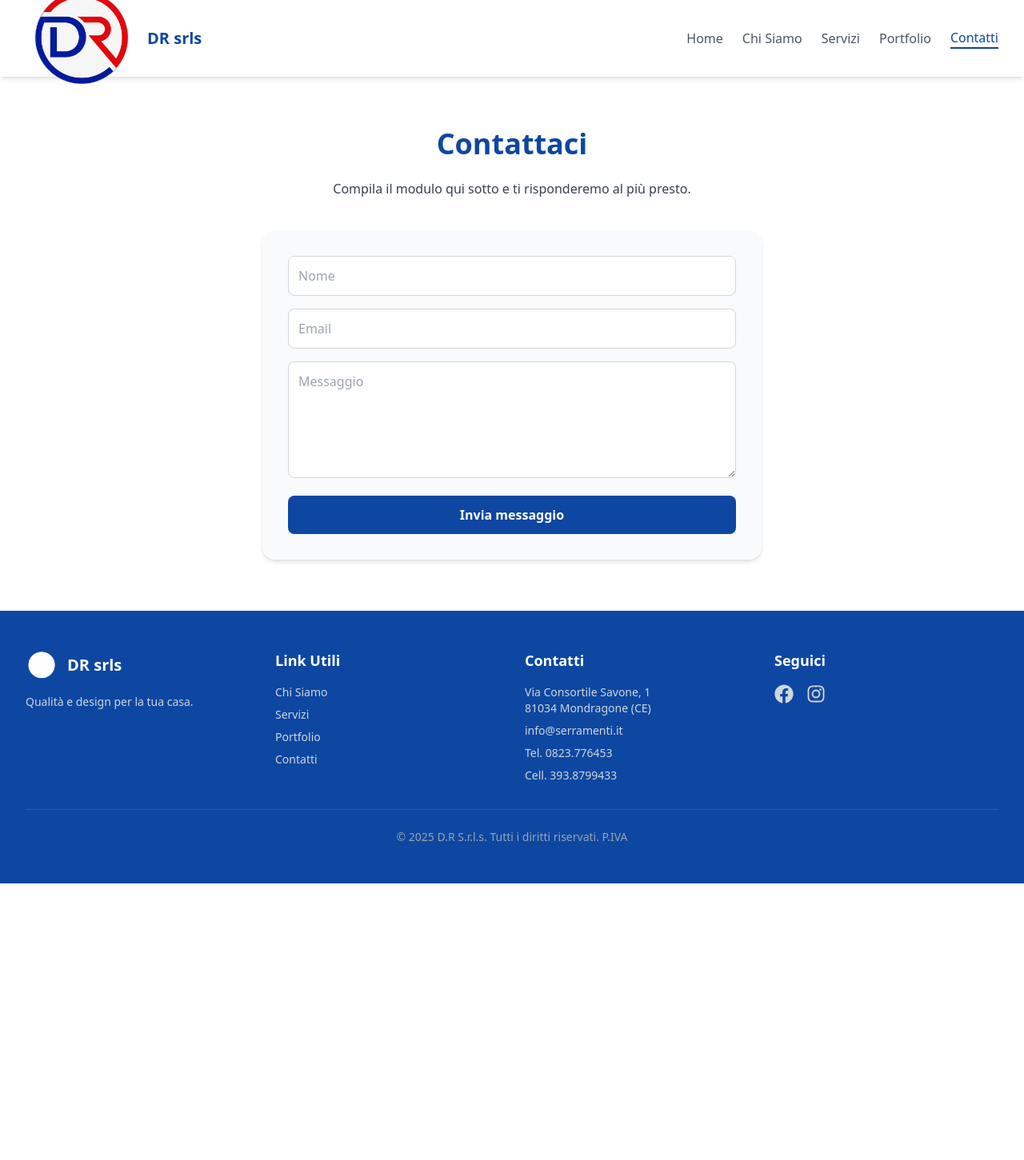
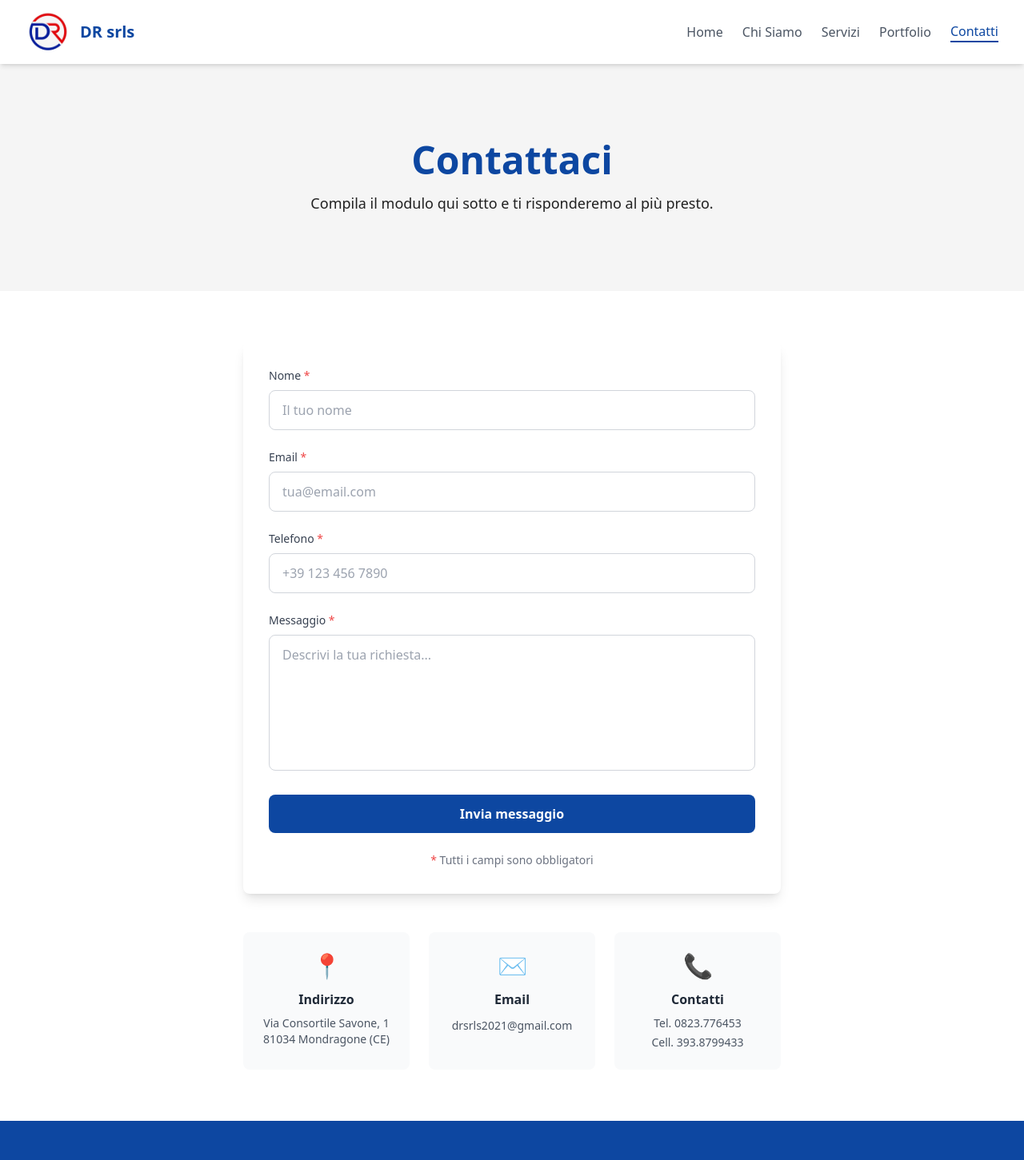
Before and after one commit to drsrls2021-creator/dr-sito, a Next.js app in the folder frontend/: page /contatti in a window 1280 px wide. Shown: the top 1451 px of the page at 80% size. Before the commit the page ends 1105 px from the top, so only its background shows below. Built offline with nearby package versions, Linux system fonts and the light colour scheme.

Commit message:
Aggiornato ChiSiamoPage, fix logo e rimosso sezione Dicono di Noi

```diff
--- a/frontend/app/api/contatti/route.js
+++ b/frontend/app/api/contatti/route.js
@@ -2,22 +2,113 @@ import { NextResponse } from "next/server";
 
 export async function POST(request) {
   try {
-    const { name, email, message } = await request.json();
+    const { name, email, phone, message } = await request.json();
 
-    if (!name || !email || !message) {
-      return NextResponse.json({ error: "Tutti i campi sono obbligatori." }, { status: 400 });
+    // Validazione campi obbligatori
+    if (!name || !email || !phone || !message) {
+      return NextResponse.json(
+        { error: "Tutti i campi sono obbligatori." },
+        { status: 400 }
+      );
     }
 
+    // Validazione email
+    const emailRegex = /^[^\s@]+@[^\s@]+\.[^\s@]+$/;
+    if (!emailRegex.test(email)) {
+      return NextResponse.json(
+        { error: "Email non valida." },
+        { status: 400 }
+      );
+    }
+
+    // Validazione telefono (almeno 8 caratteri numerici)
+    const phoneRegex = /^[0-9\s\+\-\(\)]{8,}$/;
+    if (!phoneRegex.test(phone)) {
+      return NextResponse.json(
+        { error: "Numero di telefono non valido." },
+        { status: 400 }
+      );
+    }
+
+    // Validazione lunghezza messaggio
+    if (message.length < 10) {
+      return NextResponse.json(
+        { error: "Il messaggio deve essere almeno di 10 caratteri." },
+        { status: 400 }
+      );
+    }
+
+    // Log dei dati ricevuti (in produzione andrà su Vercel logs o Render logs)
     console.log("📩 Nuovo messaggio di contatto:");
     console.log("Nome:", name);
     console.log("Email:", email);
+    console.log("Telefono:", phone);
     console.log("Messaggio:", message);
+    console.log("Data:", new Date().toISOString());
 
-    // 🔧 Qui in futuro potrai integrare un vero servizio email (Nodemailer, Resend, SendGrid, ecc.)
+    // 🔧 TODO: Qui in futuro potrai integrare un vero servizio email
+    // Esempio con Resend (3000 email/mese gratis):
+    /*
+    const resendResponse = await fetch('https://api.resend.com/emails', {
+      method: 'POST',
+      headers: {
+        'Authorization': `Bearer ${process.env.RESEND_API_KEY}`,
+        'Content-Type': 'application/json'
+      },
+      body: JSON.stringify({
+        from: 'noreply@dr-srls.com',
+        to: 'drsrls2021@gmail.com',
+        subject: `🔔 Nuovo contatto da ${name}`,
+        html: `
+          <div style="font-family: Arial, sans-serif; max-width: 600px; margin: 0 auto;">
+            <h2 style="color: #1e40af; border-bottom: 3px solid #1e40af; padding-bottom: 10px;">
+              Nuovo messaggio dal sito DR srls
+            </h2>
+            <table style="width: 100%; margin-top: 20px;">
+              <tr style="background-color: #f3f4f6;">
+                <td style="padding: 10px; font-weight: bold;">Nome:</td>
+                <td style="padding: 10px;">${name}</td>
+              </tr>
+              <tr>
+                <td style="padding: 10px; font-weight: bold;">Email:</td>
+                <td style="padding: 10px;"><a href="mailto:${email}">${email}</a></td>
+              </tr>
+              <tr style="background-color: #f3f4f6;">
+                <td style="padding: 10px; font-weight: bold;">Telefono:</td>
+                <td style="padding: 10px;"><a href="tel:${phone}">${phone}</a></td>
+              </tr>
+            </table>
+            <div style="margin-top: 20px; padding: 15px; background-color: #f9fafb; border-left: 4px solid #1e40af;">
+              <p style="font-weight: bold; margin-bottom: 10px;">Messaggio:</p>
+              <p style="line-height: 1.6;">${message}</p>
+            </div>
+            <hr style="margin: 30px 0; border: none; border-top: 1px solid #e5e7eb;">
+            <p style="color: #6b7280; font-size: 12px; text-align: center;">
+              Ricevuto il ${new Date().toLocaleString('it-IT', {
+                dateStyle: 'full',
+                timeStyle: 'short'
+              })}
+            </p>
+          </div>
+        `
+      })
+    });
 
-    return NextResponse.json({ message: "Messaggio inviato con successo!" }, { status: 200 });
+    if (!resendResponse.ok) {
+      throw new Error('Errore invio email');
+    }
+    */
+
+    return NextResponse.json(
+      { message: "Messaggio inviato con successo!" },
+      { status: 200 }
+    );
+
   } catch (error) {
-    console.error("Errore API Contatti:", error);
-    return NextResponse.json({ error: "Errore interno del server." }, { status: 500 });
+    console.error("❌ Errore API Contatti:", error);
+    return NextResponse.json(
+      { error: "Errore interno del server." },
+      { status: 500 }
+    );
   }
 }
--- a/frontend/app/chi-siamo/page.jsx
+++ b/frontend/app/chi-siamo/page.jsx
@@ -2,10 +2,10 @@ import Image from 'next/image';
 import PageHeader from "../../components/shared/PageHeader";
 import Container from "../../components/ui/Container";
 
-// Aggiungiamo metadata specifici per la SEO di questa pagina
+// ✅ Metadata aggiornati per SEO
 export const metadata = {
-  title: 'Chi Siamo',
-  description: 'Scopri la storia di DR srls, un\'azienda nata dalla passione trentennale di Antonio Diomaiuto per i serramenti di qualità a Caserta e in Campania.',
+  title: 'Chi Siamo | DR srls Serramenti in Italia e all’Estero',
+  description: 'Scopri la storia di DR srls, azienda italiana con esperienza trentennale nei serramenti di qualità, attiva in tutta Italia e all’estero.',
 };
 
 const ChiSiamoPage = () => {
@@ -20,7 +20,7 @@ const ChiSiamoPage = () => {
         <Container>
           <div className="max-w-4xl mx-auto space-y-12">
 
-            {/* Titolo principale del contenuto, ora è un H2 */}
+            {/* Titolo principale */}
             <h2 className="text-3xl md:text-4xl font-bold text-primary text-center">
               DR srls: Un'Esperienza Trentennale nata dal sogno di Antonio Diomaiuto.
             </h2>
@@ -29,36 +29,51 @@ const ChiSiamoPage = () => {
             <div className="space-y-4">
               <h3 className="text-2xl font-bold text-primary mb-4">Le Origini – La Visione nata dall'Esperienza</h3>
               <p className="text-gray-700 leading-relaxed">
-                La storia di DR srls affonda le radici nella passione e nell'esperienza trentennale di Antonio Diomaiuto. Molti anni fa, Antonio iniziò il suo percorso vendendo profili e porte in alluminio, acquisendo una conoscenza profonda del settore. Questa esperienza lo portò a diventare agente di commercio per grandi aziende in Campania, portando prodotti di qualità in tutta Italia. Per oltre tre decenni, ha lavorato instancabilmente, ma in lui covava un desiderio più grande: avere un contatto diretto e totale con la produzione, fino alla piena soddisfazione del cliente finale. È da questa visione che nel 2021, a Mondragone, è nata DR srls, il culmine di una vita dedicata a garantire sicurezza, comfort ed efficienza in ogni abitazione.
+                La storia di <strong>DR srls</strong> affonda le radici nella passione e
+                nell’esperienza trentennale di <strong>Antonio Diomaiuto</strong>.
+                Molti anni fa, Antonio iniziò il suo percorso nel settore dei serramenti
+                vendendo profili e porte in alluminio, costruendo nel tempo una conoscenza
+                profonda dei materiali e delle esigenze del mercato. Questa competenza lo
+                portò a collaborare come agente di commercio per importanti aziende del
+                settore, portando <strong>prodotti di qualità in tutta Italia e all’estero</strong>.
+                Per oltre tre decenni ha lavorato con dedizione, ma in lui cresceva il
+                desiderio di creare qualcosa di proprio — un’azienda capace di gestire ogni
+                fase, dalla produzione all’installazione, con un unico obiettivo: la piena
+                soddisfazione del cliente finale. Da questa visione, nel <strong>2021</strong>, a
+                <strong> Mondragone</strong>, è nata DR srls, il risultato di una vita dedicata alla
+                sicurezza, al comfort e all’efficienza degli spazi abitativi.
               </p>
             </div>
 
-            {/* Sezione 2: Le Sfide (con immagine per spezzare il testo) */}
-            <div className="grid md:grid-cols-2 gap-12 items-center">
-              <div className="space-y-4">
-                <h3 className="text-2xl font-bold text-primary mb-4">Le Sfide – Trasformare l'Esperienza in Innovazione</h3>
-                <p className="text-gray-700 leading-relaxed">
-                  Il mercato dei serramenti è in costante evoluzione. L'efficienza energetica e materiali avanzati come il PVC hanno ridefinito gli standard, ma non ci hanno colto impreparati. La solida conoscenza del settore è diventata la nostra guida per integrare le migliori tecnologie, selezionare i materiali più performanti e affinare le tecniche di installazione, traducendo l'innovazione in valore concreto per i nostri clienti.
-                </p>
-              </div>
-              <div className="relative h-80 rounded-lg overflow-hidden shadow-lg">
-                <Image
-                  src="https://images.unsplash.com/photo-1556742518-b8279acb0af3?q=80&w=800"
-                  alt="Artigiano al lavoro su un serramento"
-                  fill
-                  style={{ objectFit: 'cover' }}
-                  className="transition-transform duration-500 hover:scale-110"
-                />
-              </div>
+            {/* Sezione 2: Le Sfide (testo senza immagine) */}
+            <div className="space-y-4">
+              <h3 className="text-2xl font-bold text-primary mb-4">Le Sfide – Trasformare l'Esperienza in Innovazione</h3>
+              <p className="text-gray-700 leading-relaxed">
+                Il mercato dei serramenti è in continua evoluzione: l’efficienza energetica,
+                la sostenibilità e l’introduzione di materiali innovativi come il <strong>PVC</strong>
+                hanno ridefinito gli standard del settore. La nostra esperienza è diventata la
+                chiave per affrontare il cambiamento, guidandoci nell’integrazione delle
+                migliori tecnologie, nella selezione dei materiali più performanti e nel
+                perfezionamento delle tecniche di installazione. Oggi traduciamo
+                l’innovazione in <strong>valore concreto per i nostri clienti</strong>, con soluzioni che
+                uniscono estetica, durata e funzionalità.
+              </p>
             </div>
 
             {/* Sezione 3: L'Impatto */}
             <div className="space-y-4">
               <h3 className="text-2xl font-bold text-primary mb-4">L'Impatto – La Tua Tranquillità, la Nostra Promessa</h3>
               <p className="text-gray-700 leading-relaxed">
-                Oggi, DR srls è un punto di riferimento in provincia di Caserta e in tutta la Campania. Ogni serramento che installiamo è la concretizzazione della nostra missione: garantire sicurezza, comfort ed efficienza energetica. Ciò che ci distingue è l'attenzione personalizzata, dal preventivo all'assistenza post-vendita. Scegliere DR srls significa affidarsi a un'azienda dove ogni prodotto è costruito per durare e ogni installazione è eseguita con la massima cura, migliorando la qualità della tua vita.
+                Oggi, <strong>DR srls</strong> è un <strong>punto di riferimento riconosciuto in tutta Italia e all’estero</strong>.
+                Ogni serramento che realizziamo rappresenta la nostra missione: garantire
+                sicurezza, comfort ed efficienza energetica in ogni ambiente. Ciò che ci distingue
+                è l’attenzione personalizzata che dedichiamo ad ogni progetto — dal primo
+                preventivo fino all’assistenza post-vendita. Scegliere <strong>DR srls</strong> significa affidarsi
+                a un’azienda in cui ogni prodotto è costruito per durare e ogni installazione è
+                eseguita con la massima cura, migliorando concretamente la qualità della tua vita.
               </p>
             </div>
+
           </div>
         </Container>
       </section>
--- a/frontend/app/contatti/page.jsx
+++ b/frontend/app/contatti/page.jsx
@@ -1,91 +1,233 @@
-"use client";
+'use client';
 
-import { useState } from "react";
+import { useState } from 'react';
+import PageHeader from '../../components/shared/PageHeader';
+import Container from '../../components/ui/Container';
 
 export default function ContattiPage() {
-  const [form, setForm] = useState({ name: "", email: "", message: "" });
-  const [loading, setLoading] = useState(false);
-  const [response, setResponse] = useState(null);
+  const [formData, setFormData] = useState({
+    name: '',
+    email: '',
+    phone: '',
+    message: ''
+  });
+  const [status, setStatus] = useState({ type: '', message: '' });
+  const [isLoading, setIsLoading] = useState(false);
 
   const handleChange = (e) => {
-    setForm({ ...form, [e.target.name]: e.target.value });
+    const { name, value } = e.target;
+    setFormData(prev => ({ ...prev, [name]: value }));
+    if (status.message) setStatus({ type: '', message: '' });
   };
 
   const handleSubmit = async (e) => {
     e.preventDefault();
-    setLoading(true);
-    setResponse(null);
+
+    // Validazione lato client
+    if (!formData.name.trim()) {
+      setStatus({ type: 'error', message: 'Il nome è obbligatorio.' });
+      return;
+    }
+
+    if (!formData.email.trim()) {
+      setStatus({ type: 'error', message: 'L\'email è obbligatoria.' });
+      return;
+    }
+
+    const emailRegex = /^[^\s@]+@[^\s@]+\.[^\s@]+$/;
+    if (!emailRegex.test(formData.email)) {
+      setStatus({ type: 'error', message: 'Inserisci un\'email valida.' });
+      return;
+    }
+
+    if (!formData.phone.trim()) {
+      setStatus({ type: 'error', message: 'Il numero di telefono è obbligatorio.' });
+      return;
+    }
+
+    const phoneRegex = /^[0-9\s\+\-\(\)]{8,}$/;
+    if (!phoneRegex.test(formData.phone)) {
+      setStatus({ type: 'error', message: 'Inserisci un numero di telefono valido.' });
+      return;
+    }
+
+    if (!formData.message.trim()) {
+      setStatus({ type: 'error', message: 'Il messaggio è obbligatorio.' });
+      return;
+    }
+
+    setIsLoading(true);
 
     try {
-      const res = await fetch("/api/contatti", {
-        method: "POST",
-        headers: { "Content-Type": "application/json" },
-        body: JSON.stringify(form),
+      const response = await fetch('/api/contatti', {
+        method: 'POST',
+        headers: { 'Content-Type': 'application/json' },
+        body: JSON.stringify(formData)
       });
 
-      const data = await res.json();
-      setResponse(data.message || data.error);
-    } catch (err) {
-      setResponse("Errore durante l'invio del messaggio.");
+      const data = await response.json();
+
+      if (response.ok) {
+        setStatus({ type: 'success', message: 'Messaggio inviato con successo! Ti risponderemo al più presto.' });
+        setFormData({ name: '', email: '', phone: '', message: '' });
+      } else {
+        setStatus({ type: 'error', message: data.error || 'Errore durante l\'invio del messaggio.' });
+      }
+    } catch (error) {
+      setStatus({ type: 'error', message: 'Errore di connessione. Riprova più tardi.' });
     } finally {
-      setLoading(false);
+      setIsLoading(false);
     }
   };
 
   return (
-    <section className="py-16 px-6 max-w-2xl mx-auto">
-      <h1 className="text-4xl font-bold text-primary mb-6 text-center">Contattaci</h1>
-      <p className="text-gray-700 text-center mb-10">
-        Compila il modulo qui sotto e ti risponderemo al più presto.
-      </p>
+    <>
+      <PageHeader
+        title="Contattaci"
+        subtitle="Compila il modulo qui sotto e ti risponderemo al più presto."
+      />
 
-      <form onSubmit={handleSubmit} className="space-y-4 bg-gray-50 p-8 rounded-2xl shadow-md">
+      <section className="py-16">
+        <Container>
+          <div className="max-w-2xl mx-auto">
+            <form onSubmit={handleSubmit} className="bg-white rounded-lg shadow-lg p-8 space-y-6">
+
+              {/* Nome */}
+              <div>
+                <label htmlFor="name" className="block text-sm font-medium text-gray-700 mb-2">
+                  Nome <span className="text-red-500">*</span>
+                </label>
                 <input
                   type="text"
+                  id="name"
                   name="name"
-          placeholder="Nome"
-          value={form.name}
+                  value={formData.name}
                   onChange={handleChange}
-          className="w-full border border-gray-300 rounded-lg p-3"
+                  placeholder="Il tuo nome"
+                  className="w-full px-4 py-3 border border-gray-300 rounded-lg focus:ring-2 focus:ring-primary focus:border-transparent transition-all"
                   required
                 />
+              </div>
+
+              {/* Email */}
+              <div>
+                <label htmlFor="email" className="block text-sm font-medium text-gray-700 mb-2">
+                  Email <span className="text-red-500">*</span>
+                </label>
                 <input
                   type="email"
+                  id="email"
                   name="email"
-          placeholder="Email"
-          value={form.email}
+                  value={formData.email}
                   onChange={handleChange}
-          className="w-full border border-gray-300 rounded-lg p-3"
+                  placeholder="tua@email.com"
+                  className="w-full px-4 py-3 border border-gray-300 rounded-lg focus:ring-2 focus:ring-primary focus:border-transparent transition-all"
                   required
                 />
+              </div>
+
+              {/* Telefono */}
+              <div>
+                <label htmlFor="phone" className="block text-sm font-medium text-gray-700 mb-2">
+                  Telefono <span className="text-red-500">*</span>
+                </label>
+                <input
+                  type="tel"
+                  id="phone"
+                  name="phone"
+                  value={formData.phone}
+                  onChange={handleChange}
+                  placeholder="+39 123 456 7890"
+                  className="w-full px-4 py-3 border border-gray-300 rounded-lg focus:ring-2 focus:ring-primary focus:border-transparent transition-all"
+                  required
+                />
+              </div>
+
+              {/* Messaggio */}
+              <div>
+                <label htmlFor="message" className="block text-sm font-medium text-gray-700 mb-2">
+                  Messaggio <span className="text-red-500">*</span>
+                </label>
                 <textarea
+                  id="message"
                   name="message"
-          placeholder="Messaggio"
-          rows="5"
-          value={form.message}
+                  value={formData.message}
                   onChange={handleChange}
-          className="w-full border border-gray-300 rounded-lg p-3"
+                  placeholder="Descrivi la tua richiesta..."
+                  rows="6"
+                  className="w-full px-4 py-3 border border-gray-300 rounded-lg focus:ring-2 focus:ring-primary focus:border-transparent transition-all resize-none"
                   required
                 ></textarea>
+              </div>
 
+              {/* Messaggio di stato */}
+              {status.message && (
+                <div className={`p-4 rounded-lg ${
+                  status.type === 'success'
+                    ? 'bg-green-50 text-green-800 border border-green-200'
+                    : 'bg-red-50 text-red-800 border border-red-200'
+                }`}>
+                  {status.message}
+                </div>
+              )}
+
+              {/* Pulsante Invio */}
               <button
                 type="submit"
-          disabled={loading}
-          className="w-full bg-primary text-white py-3 rounded-lg font-semibold hover:bg-primary/90 transition-colors"
+                disabled={isLoading}
+                className="w-full bg-primary text-white font-semibold py-3 px-6 rounded-lg hover:bg-primary-dark transition-colors disabled:opacity-50 disabled:cursor-not-allowed"
               >
-          {loading ? "Invio in corso..." : "Invia messaggio"}
+                {isLoading ? 'Invio in corso...' : 'Invia messaggio'}
               </button>
+
+              {/* Note */}
+              <p className="text-sm text-gray-500 text-center">
+                <span className="text-red-500">*</span> Tutti i campi sono obbligatori
+              </p>
             </form>
 
-      {response && (
-        <p
-          className={`mt-6 text-center font-medium ${
-            response.includes("successo") ? "text-green-600" : "text-red-600"
-          }`}
+            {/* Info Contatti */}
+            <div className="mt-12 grid md:grid-cols-3 gap-6">
+              <div className="bg-gray-50 p-6 rounded-lg text-center">
+                <div className="text-primary text-3xl mb-3">📍</div>
+                <h3 className="font-semibold text-gray-800 mb-2">Indirizzo</h3>
+                <p className="text-gray-600 text-sm">
+                  Via Consortile Savone, 1<br />
+                  81034 Mondragone (CE)
+                </p>
+              </div>
+
+              <div className="bg-gray-50 p-6 rounded-lg text-center">
+                <div className="text-primary text-3xl mb-3">✉️</div>
+                <h3 className="font-semibold text-gray-800 mb-2">Email</h3>
+                <a
+                  href="mailto:drsrls2021@gmail.com"
+                  className="text-gray-600 text-sm hover:text-primary transition-colors"
                 >
-          {response}
+                  drsrls2021@gmail.com
+                </a>
+              </div>
+
+              <div className="bg-gray-50 p-6 rounded-lg text-center">
+                <div className="text-primary text-3xl mb-3">📞</div>
+                <h3 className="font-semibold text-gray-800 mb-2">Contatti</h3>
+                <div className="space-y-1">
+                  <p className="text-gray-600 text-sm">
+                    <a href="tel:0823776453" className="hover:text-primary transition-colors">
+                      Tel. 0823.776453
+                    </a>
                   </p>
-      )}
+                  <p className="text-gray-600 text-sm">
+                    <a href="tel:3938799433" className="hover:text-primary transition-colors">
+                      Cell. 393.8799433
+                    </a>
+                  </p>
+                </div>
+              </div>
+            </div>
+          </div>
+        </Container>
       </section>
+    </>
   );
 }
--- a/frontend/components/layout/Footer.jsx
+++ b/frontend/components/layout/Footer.jsx
@@ -41,7 +41,7 @@ export default function Footer() {
             <h3 className="font-bold text-lg mb-4">Contatti</h3>
             <ul className="space-y-2 text-sm text-gray-300">
               <li>Via Consortile Savone, 1<br/>81034 Mondragone (CE)</li>
-              <li><a href="mailto:info@serramenti.it" className="hover:text-white">info@serramenti.it</a></li>
+              <li><a href="mailto:info@serramenti.it" className="hover:text-white">drsrls2021@gmail.com</a></li>
               <li><a href="tel:0823776453" className="hover:text-white">Tel. 0823.776453</a></li>
               <li><a href="tel:3938799433" className="hover:text-white">Cell. 393.8799433</a></li>
             </ul>
@@ -57,7 +57,7 @@ export default function Footer() {
           </div>
         </div>
         <div className="mt-8 border-t border-gray-600 pt-6 text-center text-sm text-gray-400">
-          <p>&copy; {new Date().getFullYear()} D.R S.r.l.s. Tutti i diritti riservati. P.IVA </p>
+          <p>&copy; {new Date().getFullYear()} D.R S.r.l.s. Tutti i diritti riservati. P.IVA 04 </p>
         </div>
       </Container>
     </footer>
--- a/frontend/components/layout/Navbar.jsx
+++ b/frontend/components/layout/Navbar.jsx
@@ -20,17 +20,17 @@ export default function Navbar() {
   ];
 
   return (
-    <header className="bg-white shadow-md sticky top-0 z-50 h-24">
-      <Container className="flex items-center justify-between h-full py-2">
+    <header className="bg-white shadow-md sticky top-0 z-50">
+      <Container className="flex items-center justify-between h-20 py-2">
         <Link href="/" className="flex items-center gap-3">
-          <div className="flex-shrink-0">
+          <div className="flex-shrink-0 h-14 w-auto">
             <Image
               src="/logo2.webp"
               alt="Logo DR srls"
-              width={140}
-              height={50}
+              width={160}
+              height={60}
+              className="object-contain w-auto h-full"
               priority
-              className="object-contain"
             />
           </div>
           <span className="text-xl font-bold text-primary">DR srls</span>
@@ -58,7 +58,7 @@ export default function Navbar() {
       </Container>
 
       {isOpen && (
-        <div className="md:hidden bg-white absolute top-24 left-0 w-full shadow-lg">
+        <div className="md:hidden bg-white absolute top-20 left-0 w-full shadow-lg">
           <nav className="flex flex-col items-center p-4 space-y-4">
             {navLinks.map((link) => (
               <Link
```
Also changed, not shown: frontend/app/portfolio/page.jsx (+16 -16 lines). Lines whose indentation alone changed are shown as unchanged.
